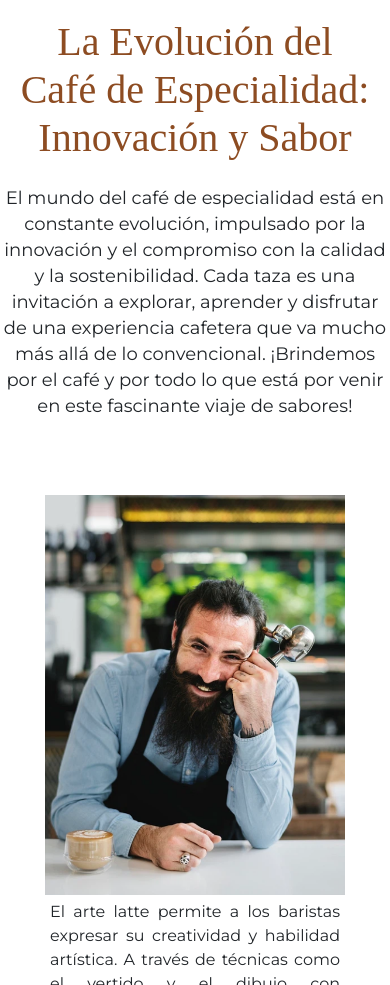
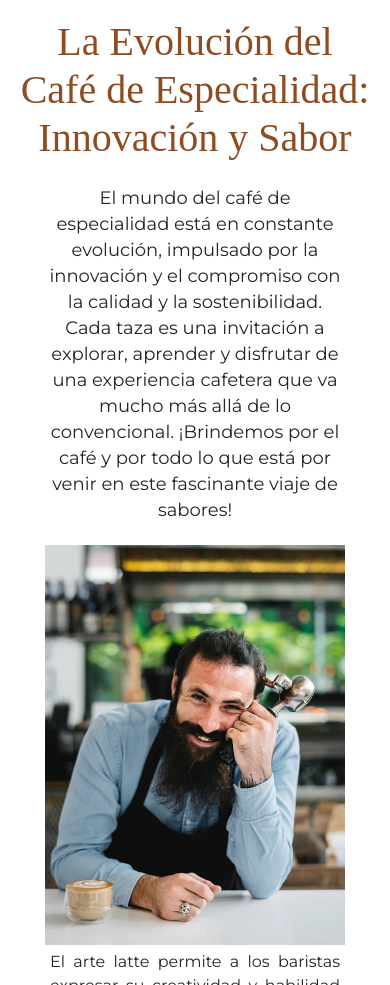
Before and after one commit to geparra/Dream-Coffee, a website: page pages/novedades.html in a window 390 px wide. Shown: the part 836-1821 px from the top of the page. Drawn offline with nearby package versions, Linux system fonts and the light colour scheme; a web font is replaced by a local one.

Commit message:
MediaQ IIII

```diff
--- a/scss/base/_media.scss
+++ b/scss/base/_media.scss
@@ -327,6 +327,7 @@
         height: 300px;
         max-width: 430px;
 
+
     }
 }
 @media screen and (max-width:570px) {
@@ -397,6 +398,13 @@
     }
 }
 
+@media screen and (max-width:440px) {
+    .novedades-section{
+        padding: 25px;
+        height: 350px;
+    }
+    }
+
 @media screen and (max-width:475px) {
     .siembra-cafe p {
         font-size: 40px;
@@ -439,7 +447,10 @@
         height: 300px;
 
     }
+
+
 }
+
 
 @media screen and (max-width:425px) {
     .dream-coffee h3 {
@@ -468,6 +479,7 @@
         height: 400px;
 
     }
+
 }
 
 @media screen and (max-width:406px) {
@@ -485,6 +497,14 @@
 
     .productos-section h2 {
         padding: 13px;
+
+    }
+
+    .novedades-section {
+        max-width: 330px;
+        height: 350px;
+        padding: 15px;
+        padding-top: 0%;
 
     }
 
@@ -507,20 +527,13 @@
     }
 }
 @media screen and (max-width:360px) {
-    .novedades-section {
-        max-width: 330px;
-        height: 353px;
-    }
+
 
     .novedades-h1 {
         font-size: 35px;
     }
+}
 
-    .novedades-section p {
-        padding: 12px;
-        padding-top: 0%;
-    }
-}
 
 
 
```
Also changed, not shown: css/estilos.css.
